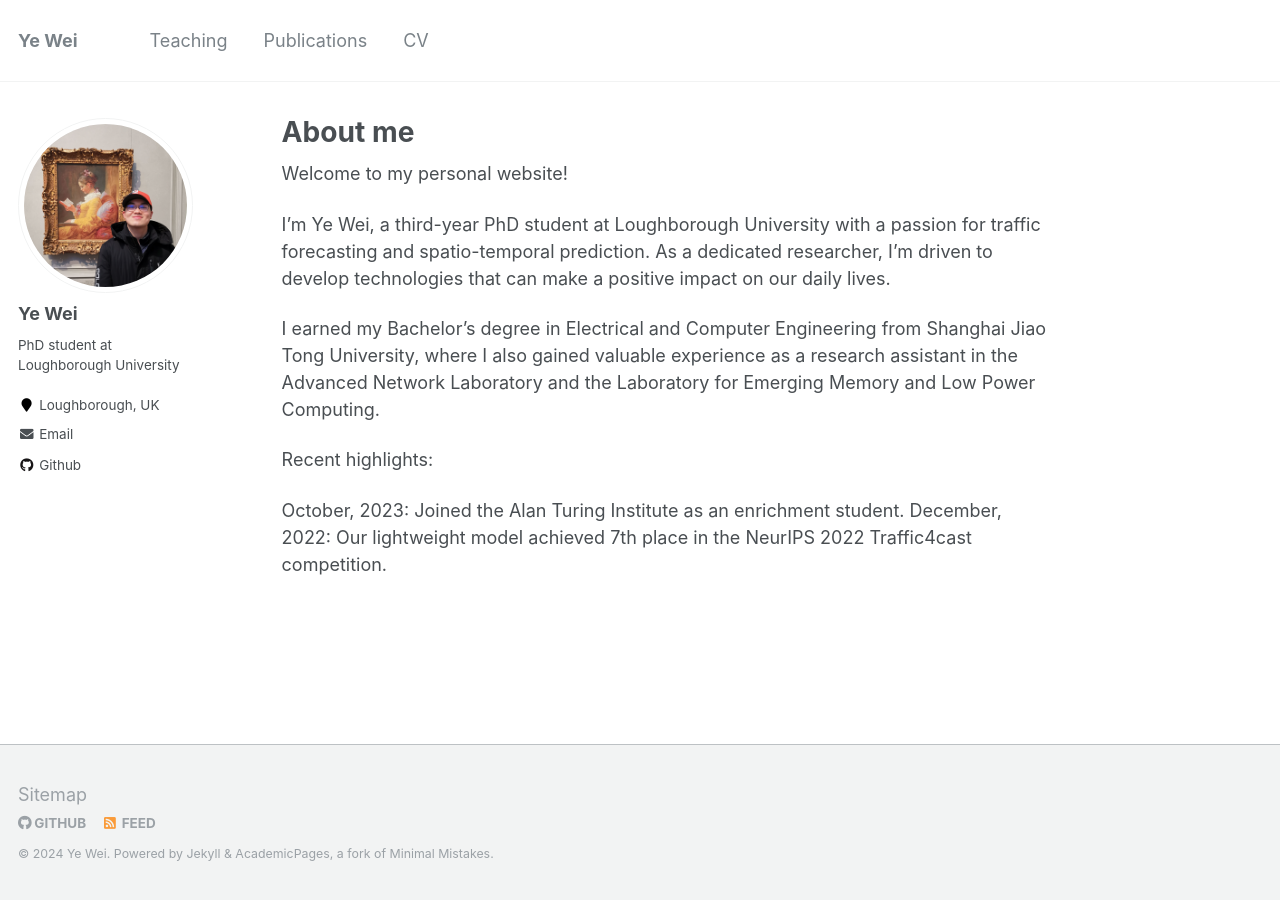
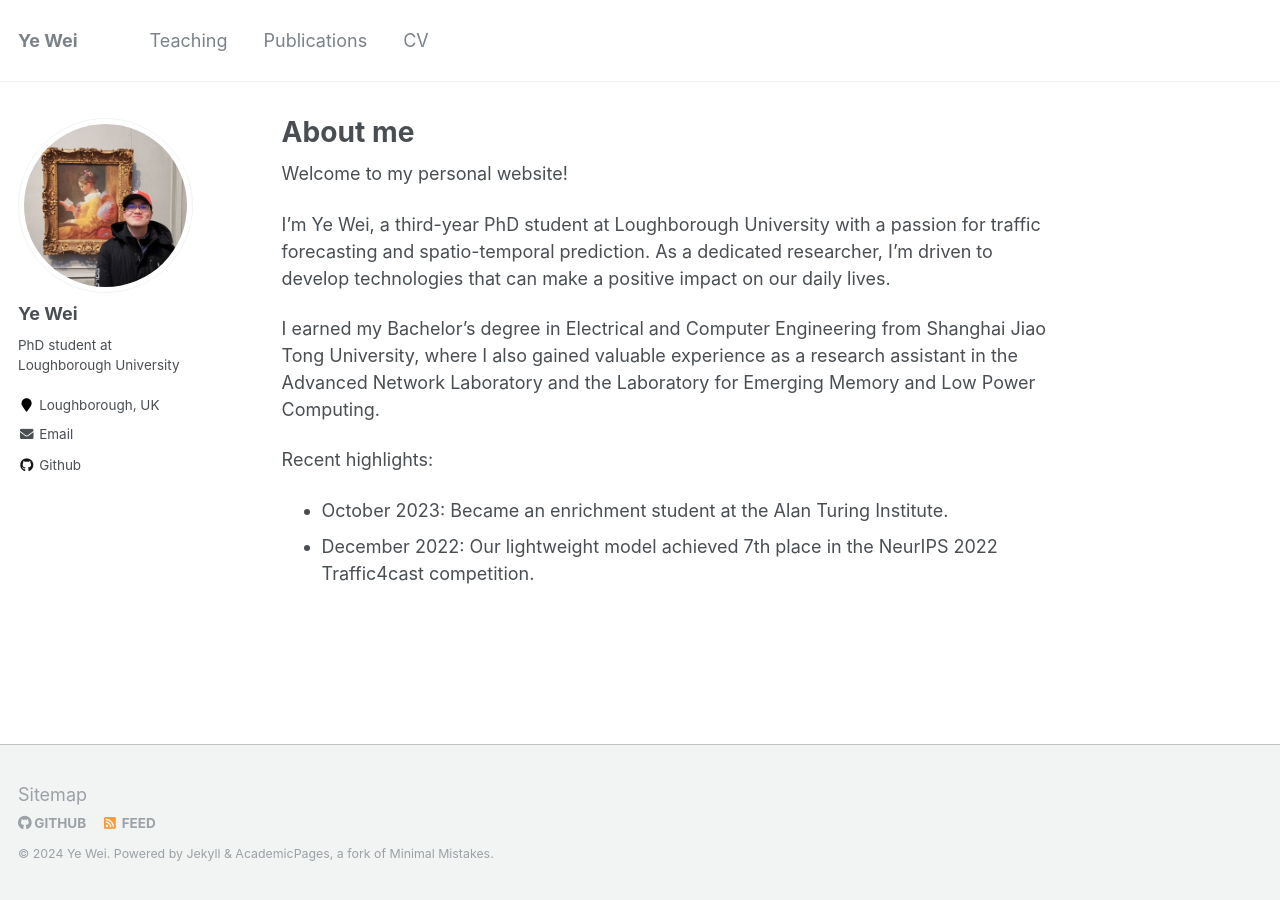
Before and after one commit to Ye-We1/Ye-We1.github.io, a Jekyll site: the page built from _pages/about.md, in a window 1280 px wide. Built offline with Jekyll 4.4.1, drawn with Linux system fonts in a browser that asks for light colours.

Commit message:
Update about.md

```diff
--- a/_pages/about.md
+++ b/_pages/about.md
@@ -16,5 +16,5 @@ I earned my Bachelor's degree in Electrical and Computer Engineering from Shangh
 
 Recent highlights:
 
-October, 2023: Joined the Alan Turing Institute as an enrichment student.
-December, 2022: Our lightweight model achieved 7th place in the NeurIPS 2022 Traffic4cast competition.
+- October 2023: Became an enrichment student at the Alan Turing Institute.
+- December 2022: Our lightweight model achieved 7th place in the NeurIPS 2022 Traffic4cast competition.
```
